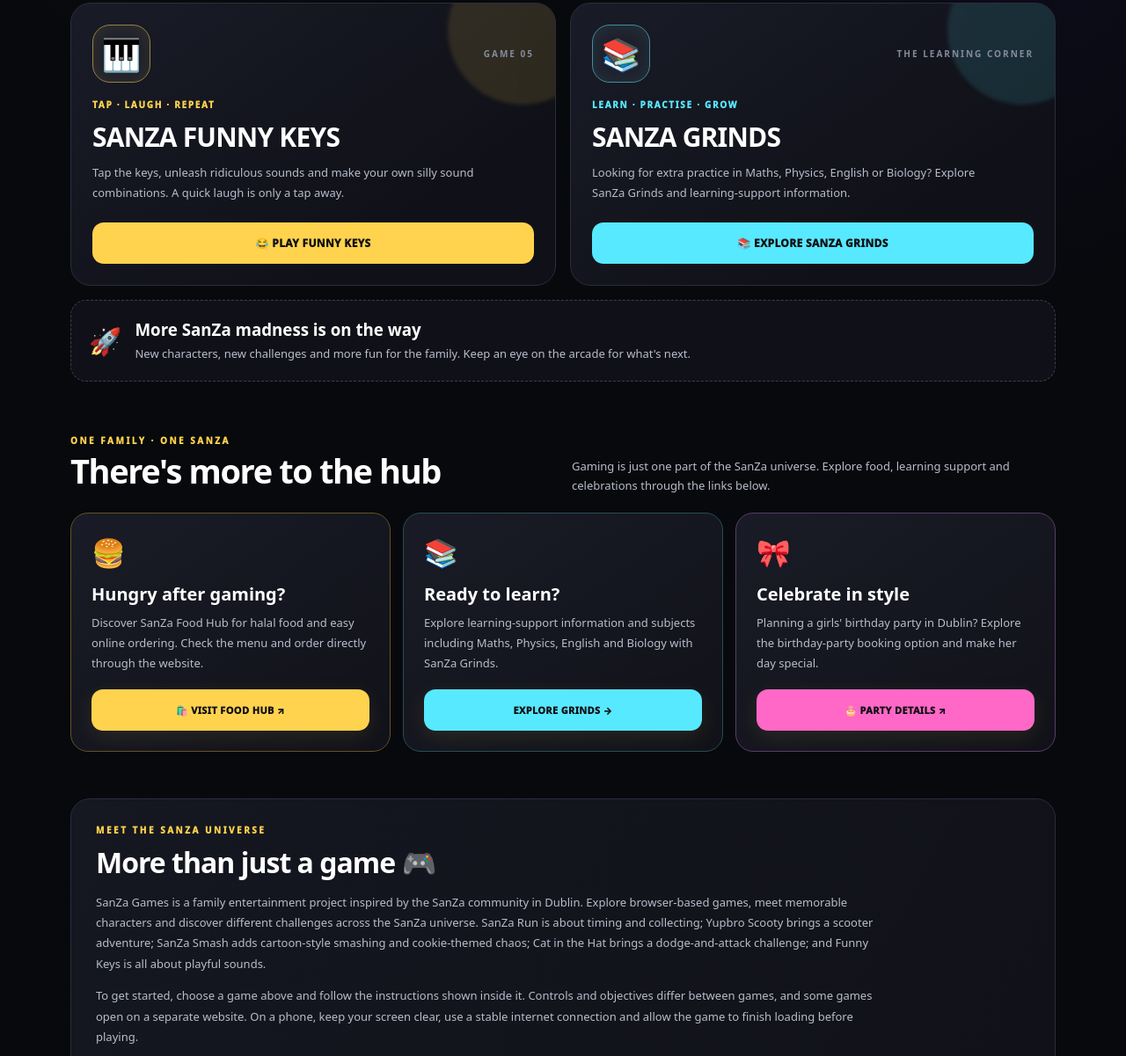
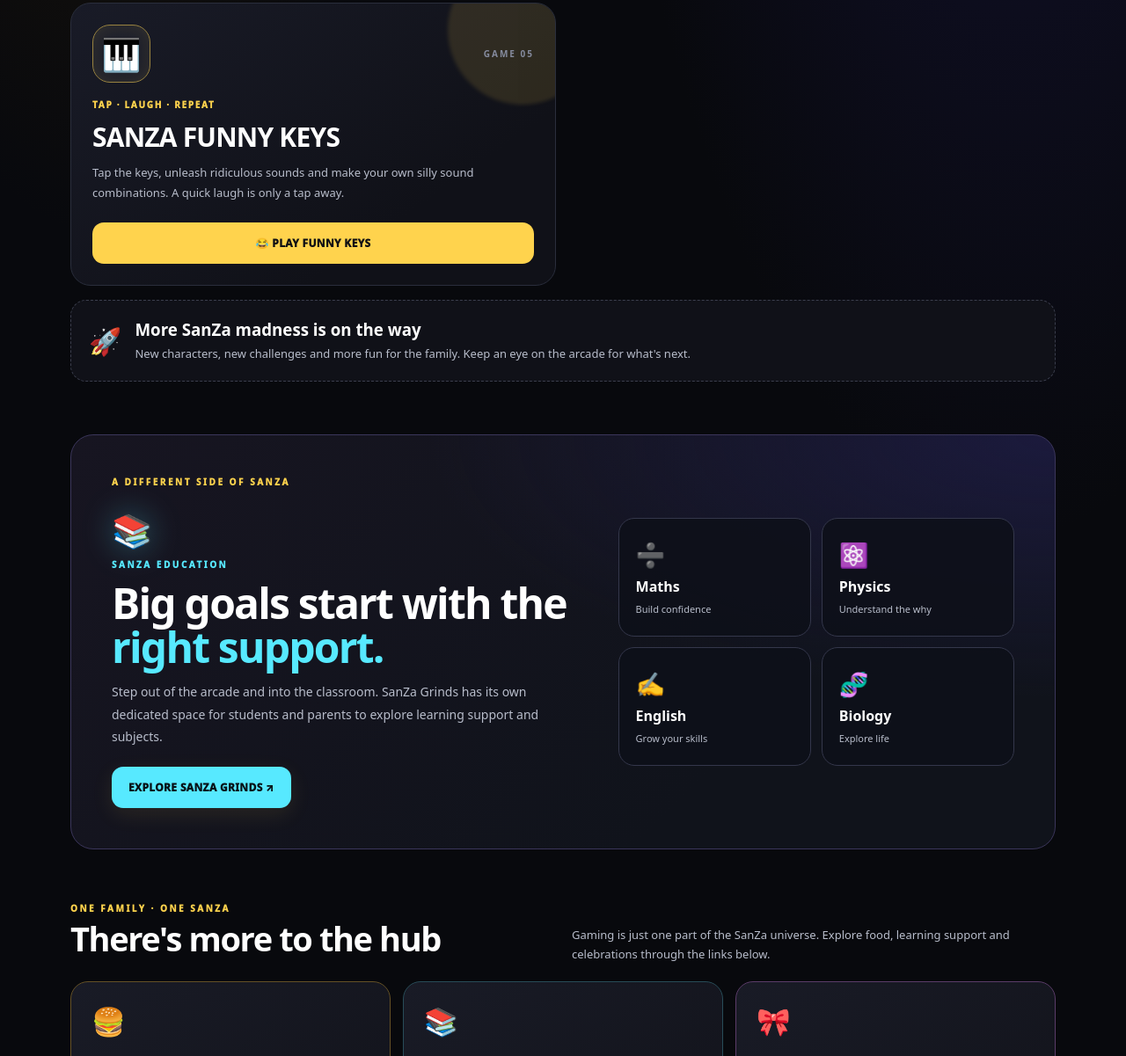
Before and after one commit to sanzafoodhub-spec/sanzagames, a plain HTML site: page index.html in a window 1280 px wide. Shown: the part 1467-2668 px from the top of the page at 88% size. Drawn offline with Linux system fonts and the light colour scheme.

Commit message:
Give SanZa Grinds a dedicated education section

```diff
--- a/index.html
+++ b/index.html
@@ -60,6 +60,10 @@ h1{font-size:clamp(48px,10vw,100px);letter-spacing:-.075em;line-height:.9;margin
 .game .btn{margin-top:auto;width:100%;background:var(--accent);box-shadow:none}
 .coming{margin-top:16px;border:1px dashed #3b3e4d;border-radius:18px;padding:20px;background:#101118;display:flex;align-items:center;gap:15px}
 .coming-icon{font-size:30px}.coming h3{margin:0 0 5px}.coming p{margin:0;color:var(--muted);font-size:13px;line-height:1.6}
+.education-shell{display:grid;grid-template-columns:1.1fr .9fr;gap:25px;align-items:center;padding:clamp(23px,5vw,46px);border:1px solid #3b365b;border-radius:26px;background:radial-gradient(ellipse at 100% 0%,#25205a88,transparent 45%),linear-gradient(135deg,#171521,#10131b 70%);overflow:hidden;position:relative}
+.education-copy{position:relative;z-index:1}.education-icon{font-size:37px;margin-top:22px;filter:drop-shadow(0 0 18px #57e9ff55)}.education-label{font-size:10px;letter-spacing:2.5px;color:var(--cyan);font-weight:1000;margin:7px 0}
+.education-copy h2{font-size:clamp(30px,5vw,48px);letter-spacing:-1.8px;line-height:1.06;margin:12px 0}.education-copy h2 span{color:var(--cyan)}.education-intro{max-width:510px;color:var(--muted);font-size:14px;line-height:1.8;margin:0 0 22px}.education-btn{background:var(--cyan);color:#081116}
+.education-subjects{display:grid;grid-template-columns:repeat(2,minmax(0,1fr));gap:12px}.subject-card{min-height:135px;padding:19px;border:1px solid #34374b;border-radius:18px;background:#0d1019dd;display:flex;flex-direction:column;align-items:flex-start;justify-content:center;gap:7px;transition:transform .2s,border-color .2s}.subject-card:hover{transform:translateY(-4px);border-color:var(--cyan)}.subject-card span{font-size:27px}.subject-card strong{font-size:16px}.subject-card small{font-size:11px;color:var(--muted)}
 .hub-grid{display:grid;grid-template-columns:repeat(3,minmax(0,1fr));gap:14px}
 .hub-card{border-radius:20px;padding:23px;background:linear-gradient(145deg,#191b26,#111219);border:1px solid var(--line)}
 .hub-card .emoji{font-size:31px}.hub-card h3{margin:13px 0 8px;font-size:20px}.hub-card p{font-size:13px;color:var(--muted);line-height:1.75;margin:0 0 18px}.hub-card .btn{width:100%;font-size:11px;padding:12px}
@@ -83,7 +87,7 @@ footer{text-align:center;border-top:1px solid #292c38;padding:25px 0 30px;color:
 footer a{color:var(--gold)}
 .reveal{animation:rise .65s both}
 @keyframes rise{from{opacity:0;transform:translateY(16px)}to{opacity:1;transform:translateY(0)}}
-@media(max-width:720px){.nav{min-height:64px}.navlinks a:not(.nav-cta){display:none}.brand{font-size:14px}.logo{width:37px;height:37px}.hero{padding:55px 0 35px}.section-head{display:block}.section-head p{margin-top:10px}.games{grid-template-columns:1fr}.game{min-height:270px;padding:21px}.hub-grid{grid-template-columns:1fr}.hub-card{padding:21px}.guide-grid{grid-template-columns:1fr}.video-banner{padding:22px}.section{padding:20px 0 28px}}
+@media(max-width:720px){.education-shell{grid-template-columns:1fr;gap:24px}.subject-card{min-height:115px;padding:15px}.nav{min-height:64px}.navlinks a:not(.nav-cta){display:none}.brand{font-size:14px}.logo{width:37px;height:37px}.hero{padding:55px 0 35px}.section-head{display:block}.section-head p{margin-top:10px}.games{grid-template-columns:1fr}.game{min-height:270px;padding:21px}.hub-grid{grid-template-columns:1fr}.hub-card{padding:21px}.guide-grid{grid-template-columns:1fr}.video-banner{padding:22px}.section{padding:20px 0 28px}}
 @media(prefers-reduced-motion:reduce){*,*:before,*:after{scroll-behavior:auto!important;animation:none!important;transition:none!important}}
 </style>
 </head>
@@ -113,9 +117,26 @@ footer a{color:var(--gold)}
     <article class="game"><div class="game-top"><div class="game-icon">💥</div><span class="game-number">GAME 03</span></div><span class="label">SMASH · COLLECT · BATTLE</span><h3>SANZA SMASH</h3><p>Join the SanZa crew, smash cookie chaos and face Cookie Doughnald Crumb. Watch the challenge counter and see how far you can get!</p><a class="btn" href="https://sanzasmash.floot.app/" target="_blank" rel="noopener noreferrer">💥 PLAY SANZA SMASH ↗</a></article>
     <article class="game"><div class="game-top"><div class="game-icon">🐱</div><span class="game-number">GAME 04</span></div><span class="label">DODGE · ATTACK · SURVIVE</span><h3>CAT IN THE HAT</h3><p>Dodge flying cans, launch brownies and face the troublemaker in this playful SanZa showdown. Follow the on-screen controls to play.</p><a class="btn" href="https://catinhat.floot.app/" target="_blank" rel="noopener noreferrer">🐾 PLAY CAT IN THE HAT ↗</a></article>
     <article class="game"><div class="game-top"><div class="game-icon">🎹</div><span class="game-number">GAME 05</span></div><span class="label">TAP · LAUGH · REPEAT</span><h3>SANZA FUNNY KEYS</h3><p>Tap the keys, unleash ridiculous sounds and make your own silly sound combinations. A quick laugh is only a tap away.</p><a class="btn" href="funny-keys.html">😂 PLAY FUNNY KEYS</a></article>
-    <article class="game"><div class="game-top"><div class="game-icon">📚</div><span class="game-number">THE LEARNING CORNER</span></div><span class="label">LEARN · PRACTISE · GROW</span><h3>SANZA GRINDS</h3><p>Looking for extra practice in Maths, Physics, English or Biology? Explore SanZa Grinds and learning-support information.</p><a class="btn" href="sanza-grinds.html">📚 EXPLORE SANZA GRINDS</a></article>
   </div>
   <div class="coming"><div class="coming-icon">🚀</div><div><h3>More SanZa madness is on the way</h3><p>New characters, new challenges and more fun for the family. Keep an eye on the arcade for what's next.</p></div></div>
+</section>
+<section class="section education-section" id="education">
+  <div class="education-shell">
+    <div class="education-copy">
+      <div class="eyebrow">A DIFFERENT SIDE OF SANZA</div>
+      <div class="education-icon" aria-hidden="true">📚</div>
+      <p class="education-label">SANZA EDUCATION</p>
+      <h2>Big goals start with the <span>right support.</span></h2>
+      <p class="education-intro">Step out of the arcade and into the classroom. SanZa Grinds has its own dedicated space for students and parents to explore learning support and subjects.</p>
+      <a class="btn education-btn" href="sanza-grinds.html">EXPLORE SANZA GRINDS ↗</a>
+    </div>
+    <div class="education-subjects">
+      <div class="subject-card"><span>➗</span><strong>Maths</strong><small>Build confidence</small></div>
+      <div class="subject-card"><span>⚛️</span><strong>Physics</strong><small>Understand the why</small></div>
+      <div class="subject-card"><span>✍️</span><strong>English</strong><small>Grow your skills</small></div>
+      <div class="subject-card"><span>🧬</span><strong>Biology</strong><small>Explore life</small></div>
+    </div>
+  </div>
 </section>
 <section class="section" id="sanza-hub">
   <div class="section-head"><div><div class="eyebrow">ONE FAMILY · ONE SANZA</div><h2>There's more to the hub</h2></div><p>Gaming is just one part of the SanZa universe. Explore food, learning support and celebrations through the links below.</p></div>
```
